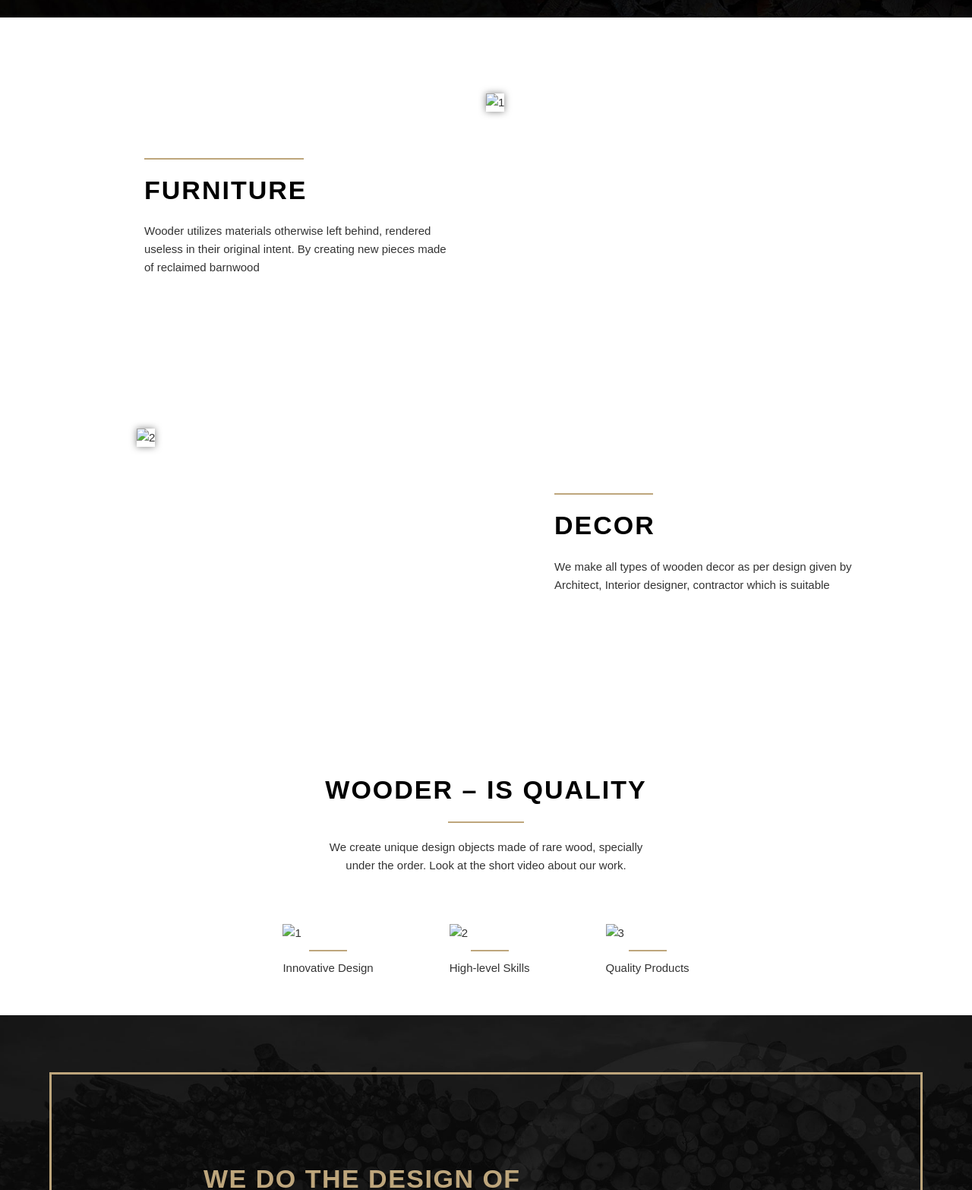
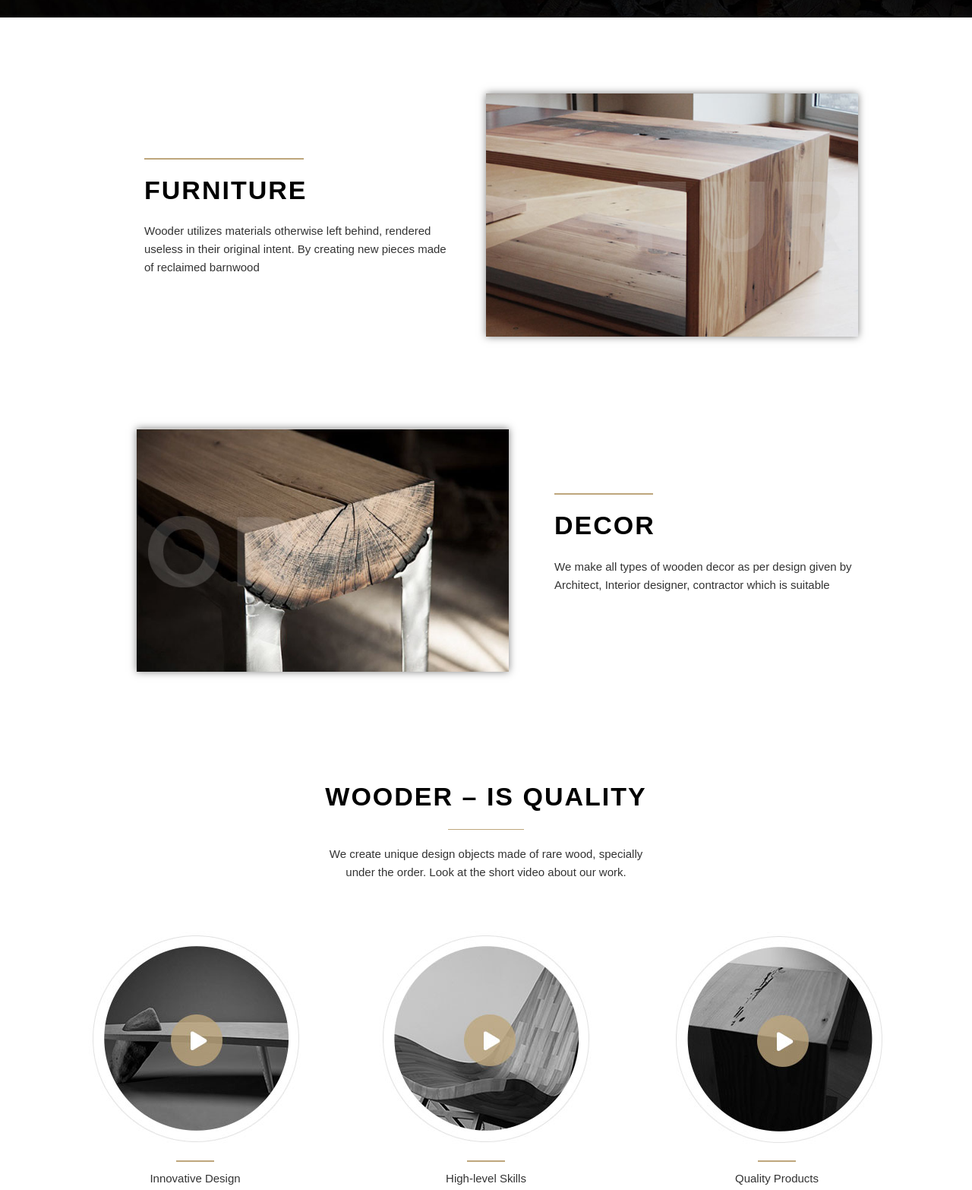
Before and after one commit to Svitlana-Kurchaba/wooder, a plain HTML site: page index.html in a window 1280 px wide. Shown: the part 777-2343 px from the top of the page at 76% size. Drawn offline with Linux system fonts and the light colour scheme.

Commit message:
Update index.html

```diff
--- a/index.html
+++ b/index.html
@@ -35,7 +35,7 @@
                </div>
            </div>
                <div class="services_item">
-               <img class="furniture_photo" src="images/furniture.jpg" alt="1">
+               <img class="furniture_photo" src="../furniture.jpg" alt="1">
                </div>
         </div>
     </div>
@@ -45,7 +45,7 @@
     <div class="container">
       <div class="services">
            <div class="services_item">
-               <img class="decor_photo" src="images/decor.jpg" alt="2">
+               <img class="decor_photo" src="../decor.jpg" alt="2">
                </div>
 
                 <div class="services_item">
@@ -75,19 +75,19 @@
         <div class="video_space">
             <div class="video_space_item">
                 <div class="video_space_item_photo">
-                    <img src="images/video1.jpg" alt="1">
+                    <img src="../video1.jpg" alt="1">
                 </div>
                 <div class="video_space_text">Innovative Design</div>
             </div>
             <div class="video_space_item">
                 <div class="video_space_item_photo">
-                    <img src="images/video2.jpg" alt="2">
+                    <img src="../video2.jpg" alt="2">
                 </div>
                 <div class="video_space_text">High-level Skills</div>
             </div>
             <div class="video_space_item">
                 <div class="video_space_item_photo">
-                    <img src="images/video3.jpg" alt="3">
+                    <img src="../video3.jpg" alt="3">
                 </div>
                 <div class="video_space_text">Quality Products</div>
             </div>
@@ -115,7 +115,7 @@
     <div class="container">
       <div class="about_us">
            <div class="about_us_item">
-               <img class="about_us_photo" src="images/aboutus.jpg" alt="3">
+               <img class="about_us_photo" src="../aboutus.jpg" alt="3">
                </div>
 
                 <div class="about_us_item">
```
